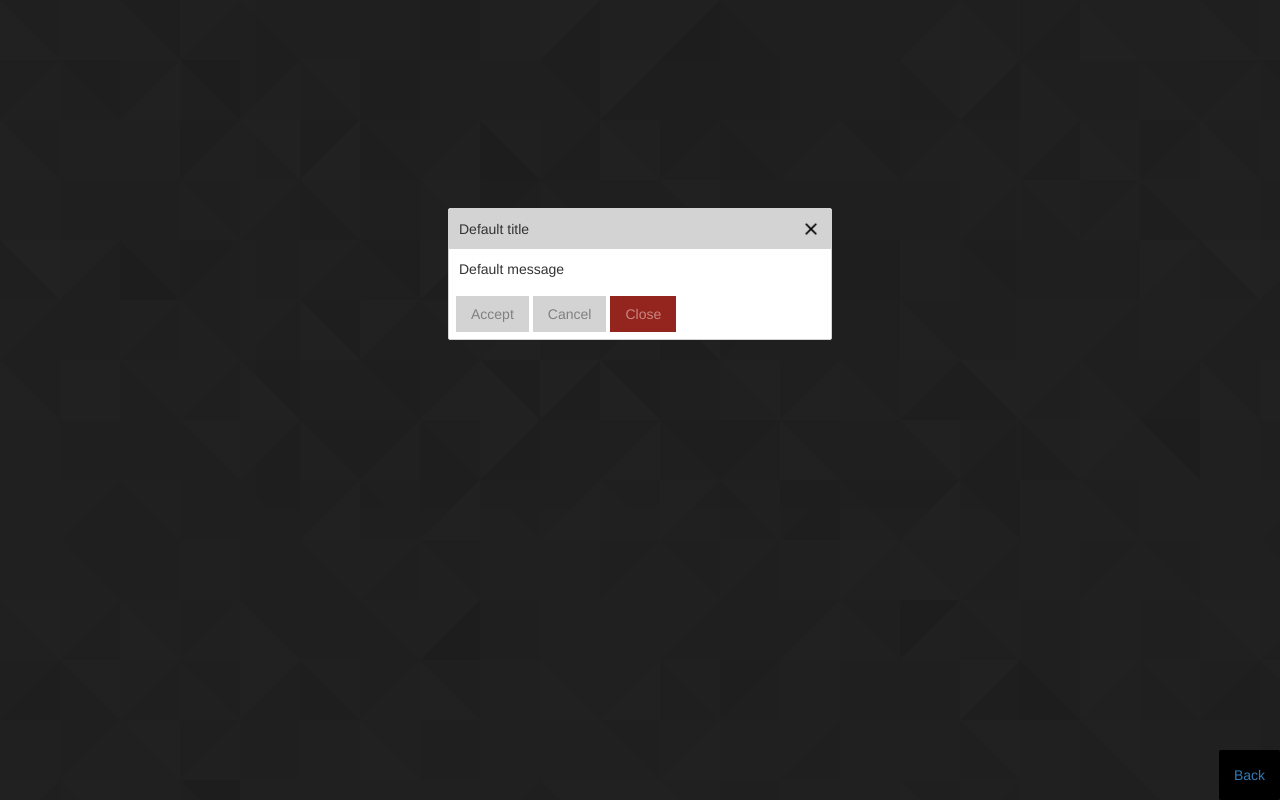
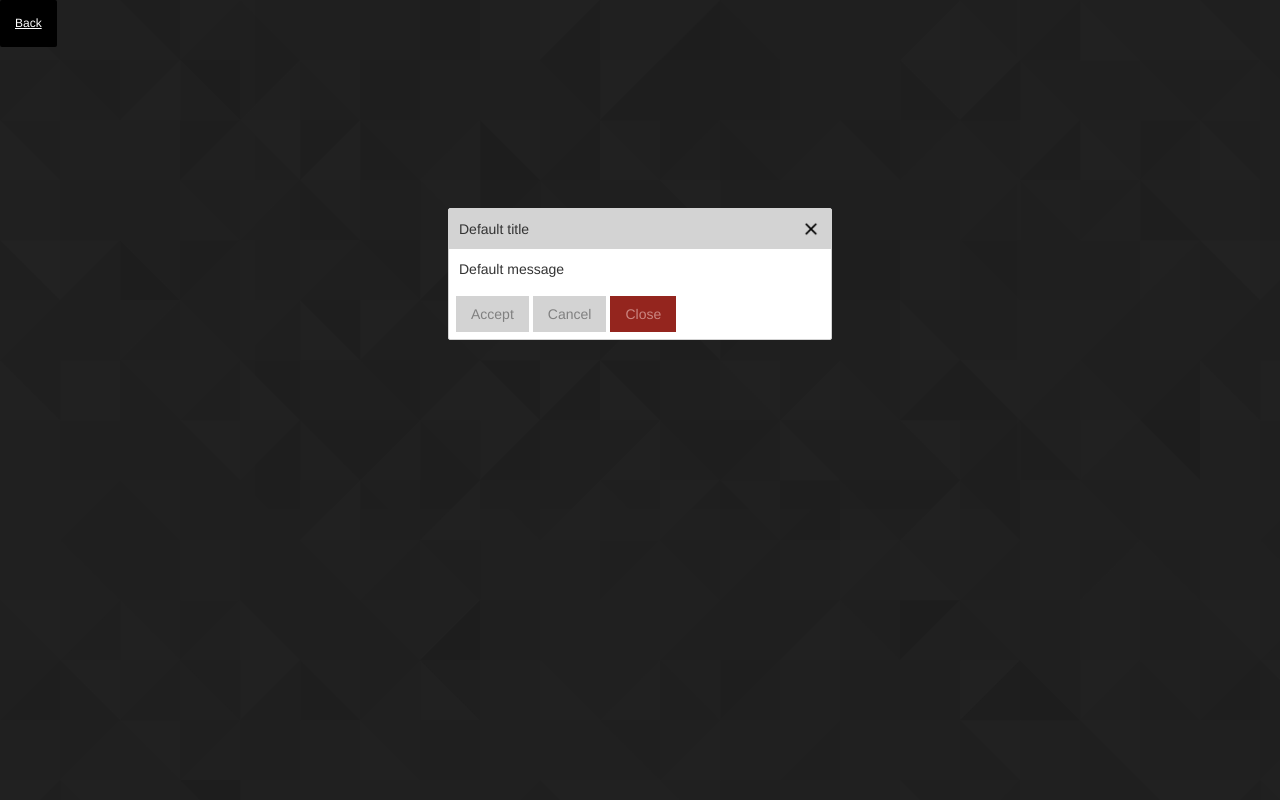
Before and after one commit to adelamata/tpr.modal-plugin, a plain HTML site: page examples/example01.html in a window 1280 px wide. Drawn offline with Linux system fonts and the light colour scheme.

Commit message:
Added changes

```diff
--- a/examples/example01.html
+++ b/examples/example01.html
@@ -6,13 +6,13 @@
 	<link rel="stylesheet" type="text/css" href="bower_components/bootstrap/dist/css/bootstrap.min.css">
 	<link rel="stylesheet" type="text/css" href="resources/css/tpr.modal-plugin.min.css">
 	<style type="text/css">
-		a.back {position: absolute; right: 0; bottom: 0; background: black; border-radius: 2px; padding: 15px;z-index:99999;}
+		a.back {position: absolute; right: 5; bottom: 5; background: black; border-radius: 2px; padding: 15px;z-index:99999; color: white; font-size: 12px;}
 
 	</style>
 </head>
 <body>
 
-	<a class="back">Back</a>
+	<a class="back" href="../demos.html">Back</a>
 
 	<script type="text/javascript" src="bower_components/jquery/dist/jquery.min.js" charset="UTF-8"></script>
 	<script type="text/javascript" src="bower_components/bootstrap/dist/js/bootstrap.min.js" charset="UTF-8"></script>
```
